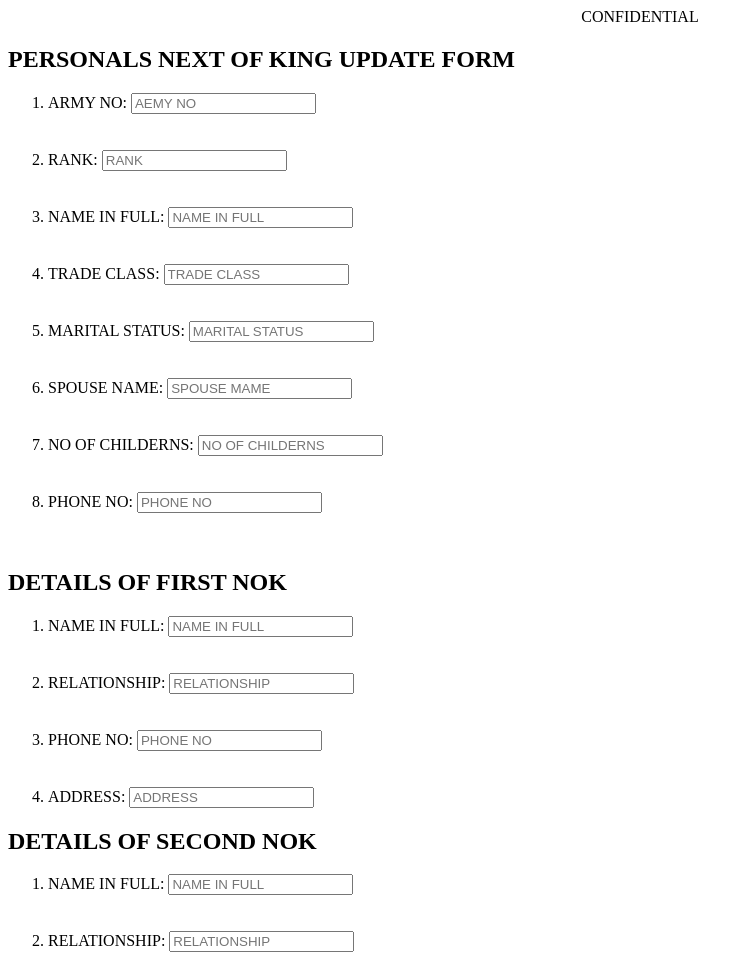
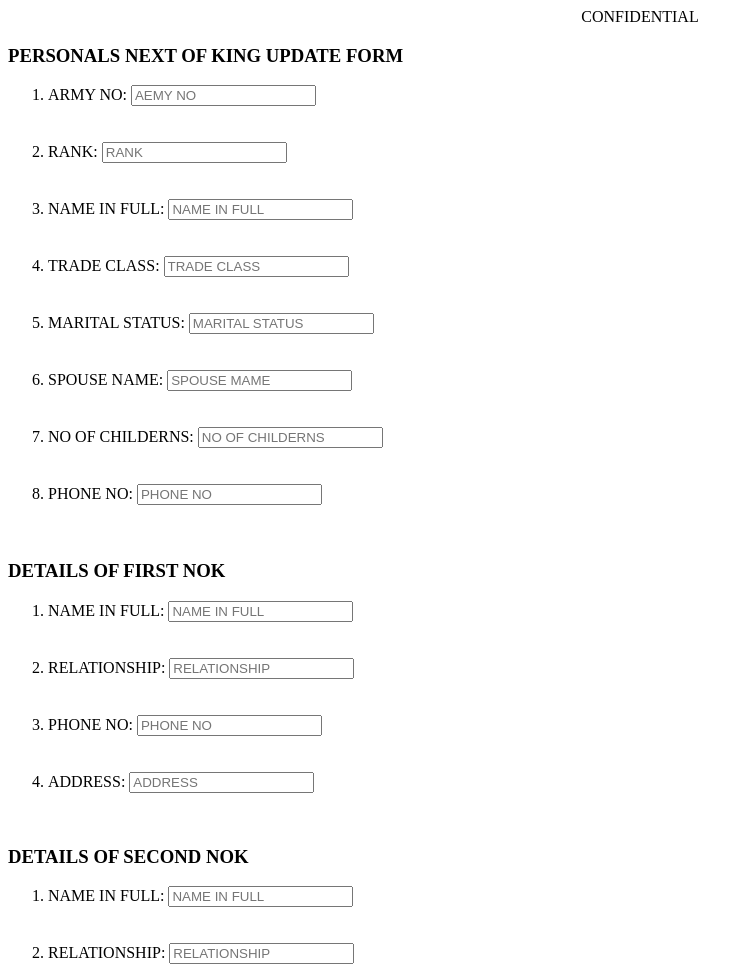
Before and after one commit to idris667/Host-form, a plain HTML site: page index.html in a window 1280 px wide. Shown: the top 967 px of the page, without its empty margins (0-753 px from the left). Drawn offline with Linux system fonts and the light colour scheme.

Commit message:
final work

```diff
--- a/index.html
+++ b/index.html
@@ -5,7 +5,7 @@
     </head>
     <body>
         <form action="submit.html" method="post ">
-            <h2>PERSONALS NEXT OF KING UPDATE FORM</h2>
+            <h3>PERSONALS NEXT OF KING UPDATE FORM</h3>
         <ol>
             <li><lable="for Army No">ARMY NO:</lable>
             <input type="Army no" valu="" placeholder="AEMY NO"></li>
@@ -35,7 +35,7 @@
                             <br><br>
                             </ol>
 
-                            <h2>DETAILS OF FIRST NOK</h2>
+                            <h3>DETAILS OF FIRST NOK</h3>
                             <ol>
                             <li><lable="for Phonr no">NAME IN FULL:</lable>
                                 <input type="NAME" valu="" placeholder="NAME IN FULL"></li>
@@ -51,9 +51,9 @@
 
                                         <li><lable="for ADDRESS">ADDRESS:</lable>
                                             <input type="ADDRESS" valu="" placeholder="ADDRESS"></li>
-                                        </ol>
+                                        </ol><br>
 
-                                            <h2>DETAILS OF SECOND NOK</h2>
+                                            <h3>DETAILS OF SECOND NOK</h3>
                                             <ol>
                                             <li><lable="for Phonr no">NAME IN FULL:</lable>
                                                 <input type="NAME" valu="" placeholder="NAME IN FULL"></li>
```
